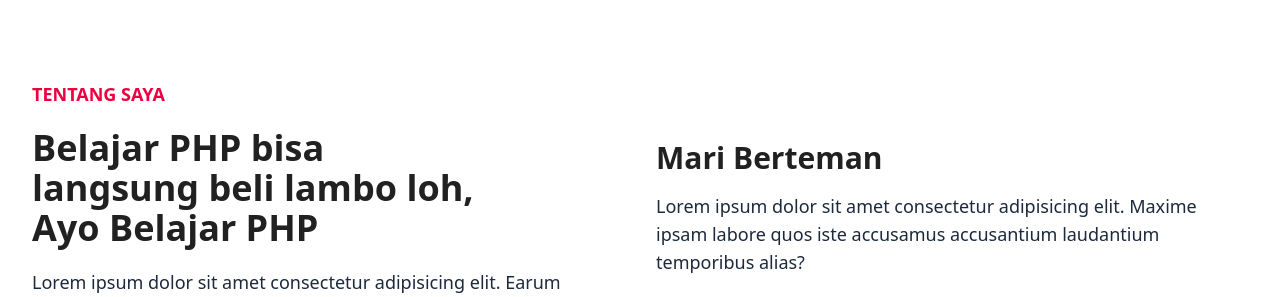
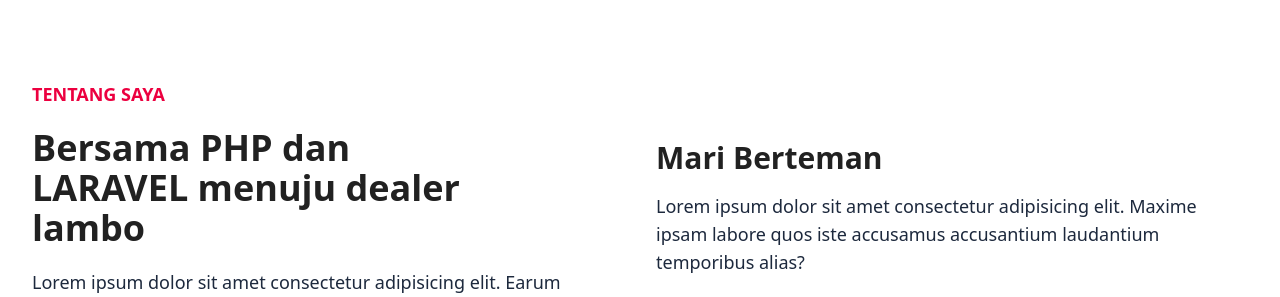
Before and after one commit to Pratamaa04/Portfolio-Tailwind-CSS, a website: page index.html in a window 1280 px wide. Shown: the part 820-1117 px from the top of the page. Drawn offline with Linux system fonts and the light colour scheme.

Commit message:
Perubahan di about

```diff
--- a/index.html
+++ b/index.html
@@ -81,7 +81,7 @@
             <div class="flex flex-wrap justify-evenly">
                 <div class="w-full px-4 mb-10 lg:w-1/2">
                     <h4 class="font-bold uppercase text-primary text-lg mb-5">Tentang Saya</h4>
-                    <h2 class="font-bold text-3xl mb-5 text-dark max-w-md lg:text-4xl">Belajar PHP bisa langsung beli lambo loh, Ayo Belajar PHP</h2>
+                    <h2 class="font-bold text-3xl mb-5 text-dark max-w-md lg:text-4xl">Bersama PHP dan LARAVEL menuju dealer lambo</h2>
                     <p class="font-medium text-base text-secondary lg:text-lg">Lorem ipsum dolor sit amet consectetur adipisicing elit. Earum necessitatibus corporis animi quas omnis accusamus excepturi.</p>
                 </div>
                 <div class="w-full px-4 lg:w-1/2">
```
